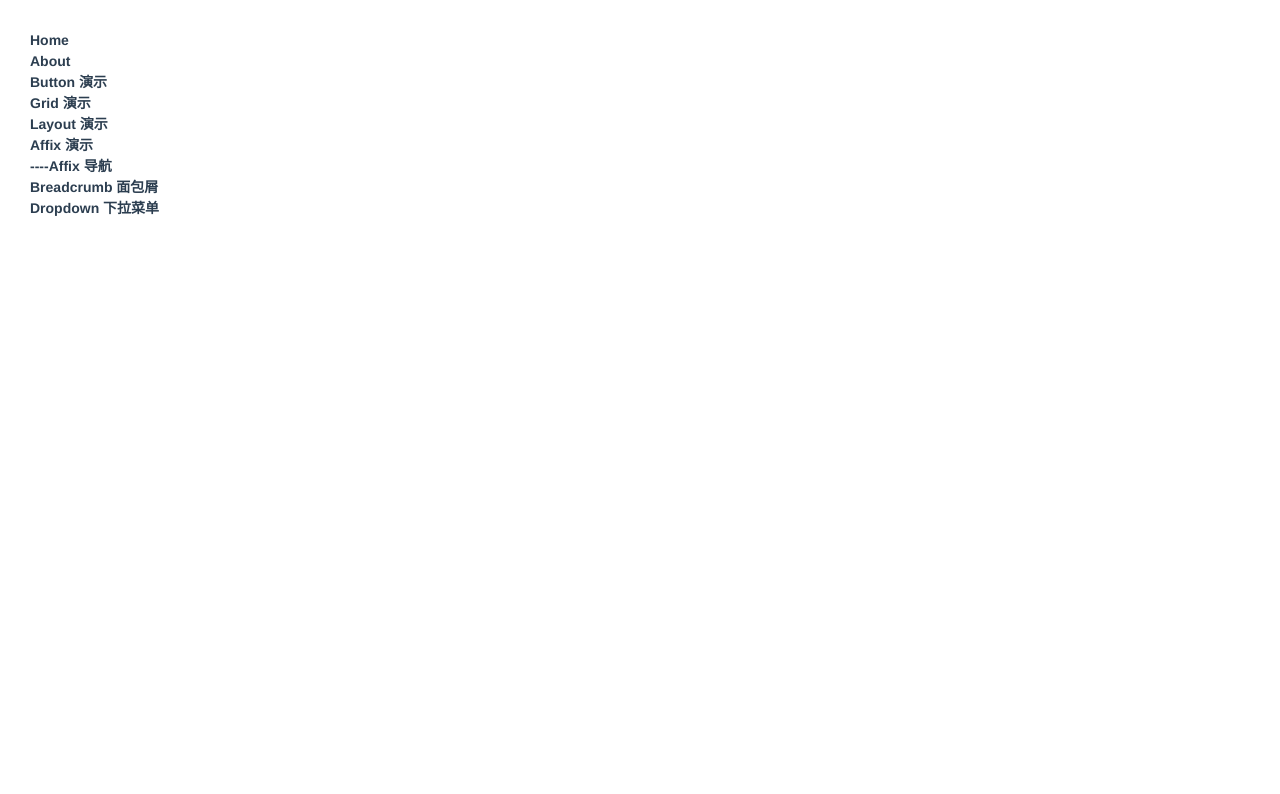
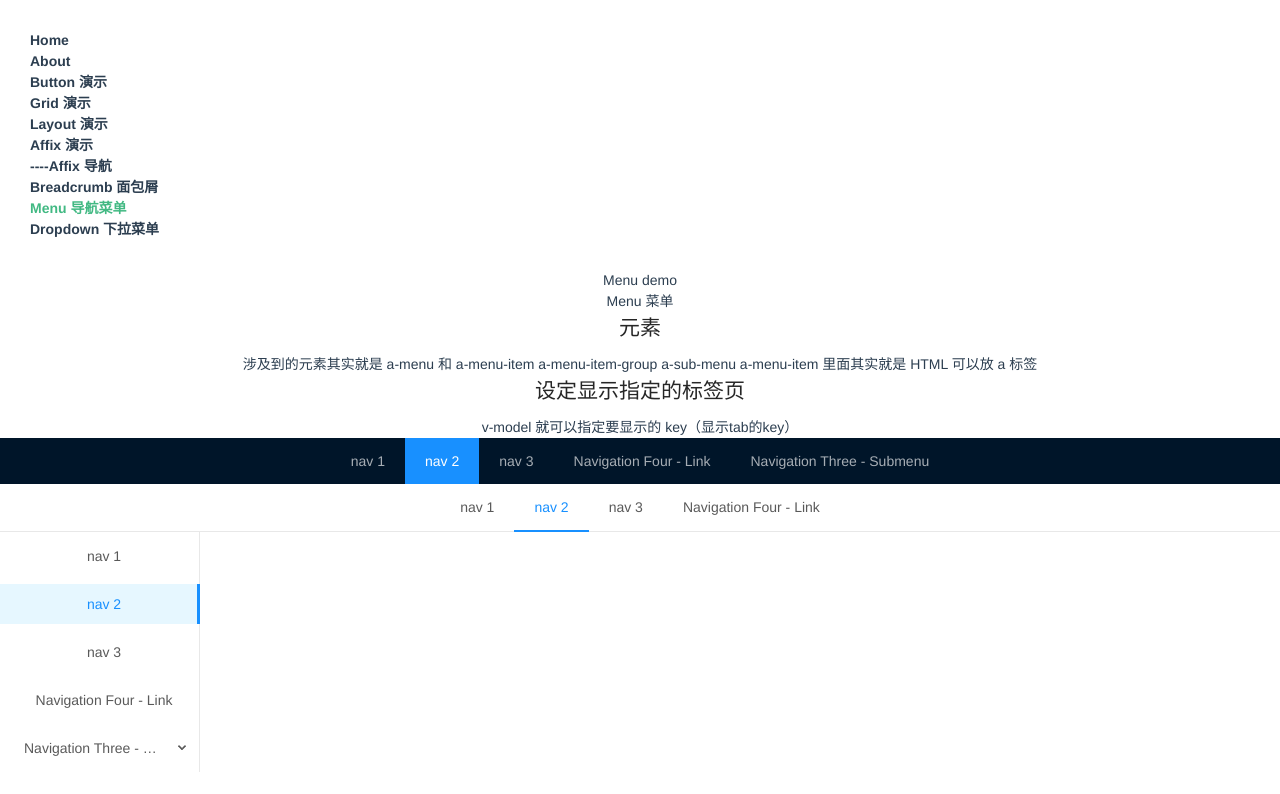
Before and after one commit to shenqiangbin/template, a Vue app: page /menu-demo in a window 1280 px wide. Shown: the top 794 px of the page. Built offline with nearby package versions, Linux system fonts and the light colour scheme.

Commit message:
Menu 学习

```diff
--- a/src/App.vue
+++ b/src/App.vue
@@ -9,6 +9,7 @@
       <router-link to="/affix-demo">Affix 演示</router-link>
       <router-link to="/affix-nav">----Affix 导航</router-link>
       <router-link to="/breadcrumb-demo">Breadcrumb 面包屑</router-link>
+      <router-link to="/menu-demo">Menu 导航菜单</router-link>
       <router-link to="/dropdown-demo">Dropdown 下拉菜单</router-link>
     </div>
     <router-view />
--- a/src/router.js
+++ b/src/router.js
@@ -55,6 +55,11 @@ export default new Router({
       path: '/dropdown-demo',
       name: 'dropdown-demo',
       component: () => import(/* webpackChunkName: "button" */ './views/DropdownSample/DropdownDemo.vue')
+    },
+    {
+      path: '/menu-demo',
+      name: 'menu-demo',
+      component: () => import(/* webpackChunkName: "button" */ './views/MenuSample/MenuDemo.vue')
     }
   ]
 })
--- /dev/null
+++ b/src/views/MenuSample/MenuDemo.vue
@@ -0,0 +1,89 @@
+<template>
+  <div class="home">
+    Menu demo
+    <div>
+      Menu 菜单
+      <h2>元素</h2>涉及到的元素其实就是 a-menu 和 a-menu-item  a-menu-item-group a-sub-menu
+      a-menu-item 里面其实就是 HTML
+      可以放 a 标签
+      <h2>设定显示指定的标签页</h2>v-model 就可以指定要显示的 key（显示tab的key）
+    </div>
+
+    <a-menu mode="horizontal" v-model="current" theme="dark" @click="menuClick">
+      <a-menu-item key="nav1">nav 1</a-menu-item>
+      <a-menu-item key="nav2">nav 2</a-menu-item>
+      <a-menu-item key="nav3">nav 3</a-menu-item>
+      <a-menu-item key="nav4">
+        <a
+          href="https://ant.design"
+          target="_blank"
+          rel="noopener noreferrer"
+        >Navigation Four - Link</a>
+      </a-menu-item>
+      <a-sub-menu>
+        <span slot="title">Navigation Three - Submenu</span>
+        <a-menu-item key="setting:1">Option 1</a-menu-item>
+        <a-menu-item key="setting:2">Option 2</a-menu-item>
+      </a-sub-menu>
+    </a-menu>
+
+    <a-menu mode="horizontal" v-model="current" @click="menuClick">
+      <a-menu-item key="nav1">nav 1</a-menu-item>
+      <a-menu-item key="nav2">nav 2</a-menu-item>
+      <a-menu-item key="nav3">nav 3</a-menu-item>
+      <a-menu-item key="nav4">
+        <a
+          href="https://ant.design"
+          target="_blank"
+          rel="noopener noreferrer"
+        >Navigation Four - Link</a>
+      </a-menu-item>
+    </a-menu>
+
+    <a-menu mode="inline" v-model="current" @click="menuClick" style='width:200px;'>
+      <a-menu-item key="nav1">nav 1</a-menu-item>
+      <a-menu-item key="nav2">nav 2</a-menu-item>
+      <a-menu-item key="nav3">nav 3</a-menu-item>
+      <a-menu-item key="nav4">
+        <a
+          href="https://ant.design"
+          target="_blank"
+          rel="noopener noreferrer"
+        >Navigation Four - Link</a>
+      </a-menu-item>
+      <a-sub-menu>
+        <span slot="title">Navigation Three - Submenu</span>
+        <a-menu-item key="setting:1">Option 1</a-menu-item>
+        <a-menu-item key="setting:2">Option 2</a-menu-item>
+      </a-sub-menu>
+    </a-menu>
+  </div>
+</template>
+
+<script>
+import Vue from "vue";
+import { Layout, Collapse, Menu } from "ant-design-vue";
+
+Vue.use(Layout);
+Vue.use(Collapse);
+Vue.use(Menu);
+
+export default {
+  name: "BreadcrumbDemo",
+  components: {},
+  data() {
+    return {
+      current: ["nav2"]
+    };
+  },
+  methods: {
+    menuClick(e) {
+      // eslint-disable-next-line
+      console.log(e);
+    }
+  }
+};
+</script>
+
+<style scoped>
+</style>
```
